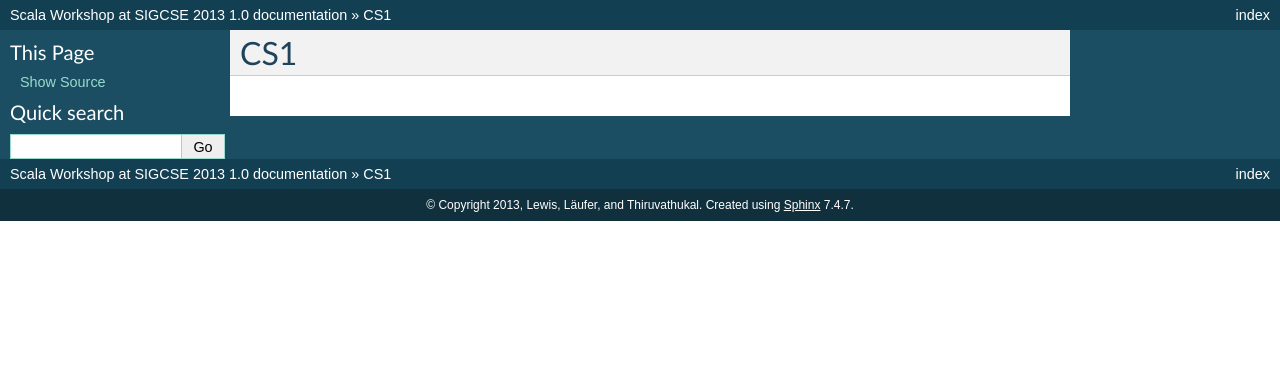
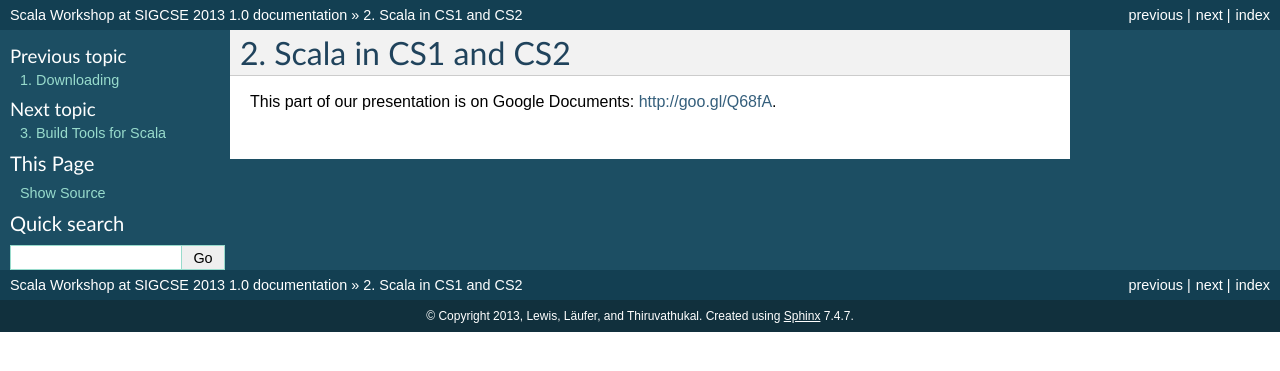
Before and after one commit to LoyolaChicagoBooks/scalaworkshop, a Sphinx documentation site: the page built from source/cs1.rst, in a window 1280 px wide. Shown: the top 371 px of the page. Built offline with Sphinx 7.4.7, drawn with Linux system fonts in a browser that asks for light colours.

Commit message:
CS1 Links

```diff
--- a/source/cs1.rst
+++ b/source/cs1.rst
@@ -1,5 +1,4 @@
-CS1
-######################
+Scala in CS1 and CS2
+=====================
 
-.. toctree::
-   :maxdepth: 3
+This part of our presentation is on Google Documents: http://goo.gl/Q68fA.
--- a/source/index.rst
+++ b/source/index.rst
@@ -13,6 +13,7 @@ Contents:
    :numbered:
 
    download
+   cs1
    buildtools
    webservices
    android
```
